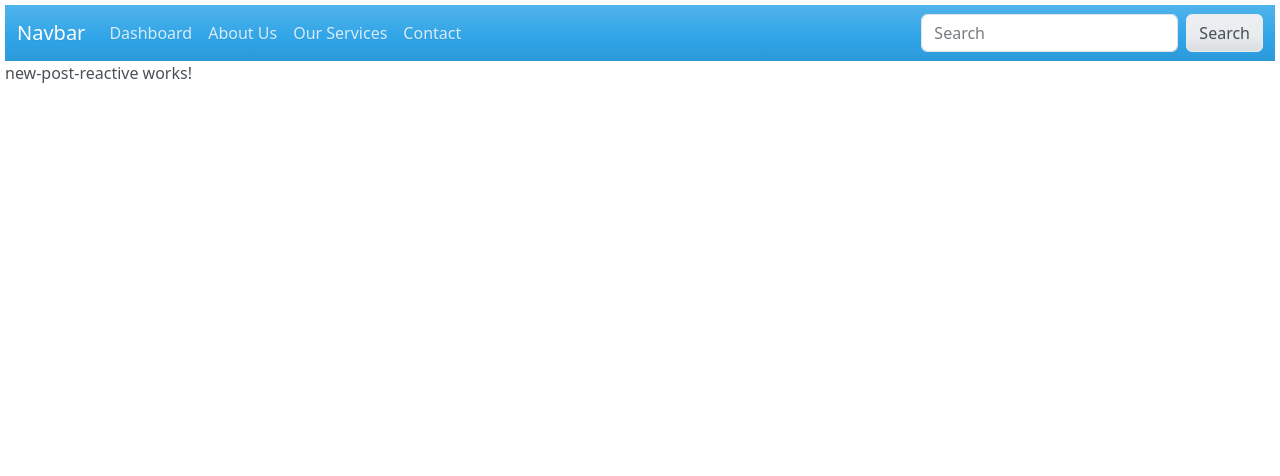
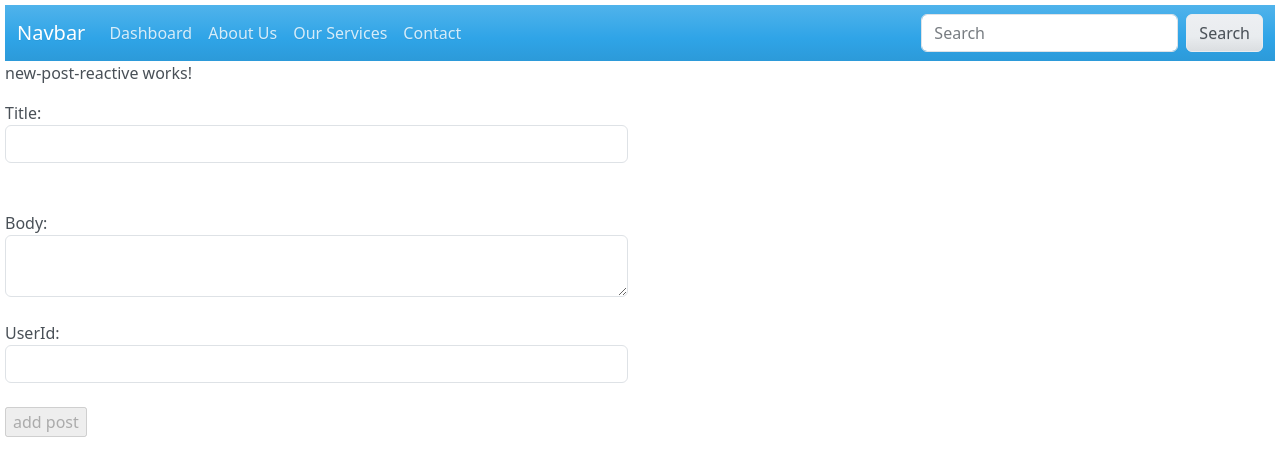
Before and after one commit to imtiyaz-hirani/angular-demo-prj, an Angular app: page /new-post-reactive in a window 1280 px wide. Shown: the top 476 px of the page. Built offline with nearby package versions, Linux system fonts and the light colour scheme.

Commit message:
reactive form template validation error display and form input reads

```diff
--- a/src/app/components/dashboard/components/new-post-reactive/new-post-reactive.component.html
+++ b/src/app/components/dashboard/components/new-post-reactive/new-post-reactive.component.html
@@ -1 +1,31 @@
 <p>new-post-reactive works!</p>
+
+<div class="row">
+  <div class="col-md-6">
+    <form (submit)="onFormSubmit()" [formGroup]="userFormGroup">
+
+      Title:
+      <input type="text" class="form-control" formControlName="title">
+      <br />
+
+      <span *ngIf="userFormGroup.controls['title'].invalid
+           && userFormGroup.controls['title'].touched">
+           <span *ngIf="userFormGroup.controls['title'].errors.required"> Title is required</span>
+           <span *ngIf="userFormGroup.controls['title'].errors.minlength"> Title should have min 3 chars</span>
+           <span *ngIf="userFormGroup.controls['title'].errors.maxlength"> Title can have max 15 chars</span>
+           <span *ngIf="userFormGroup.controls['title'].errors.pattern">  Only alphabets and numbers are allowed</span>
+      </span>
+      <br />
+      Body:
+      <textarea class="form-control" formControlName="body"> </textarea>
+      <br />
+
+      UserId:
+      <input type="text" class="form-control" formControlName="userId">
+      <br />
+
+      <input type="submit" [disabled]="!userFormGroup.valid" value="add post">
+    </form>
+  </div>
+
+</div>
--- a/src/app/components/dashboard/components/new-post-reactive/new-post-reactive.component.ts
+++ b/src/app/components/dashboard/components/new-post-reactive/new-post-reactive.component.ts
@@ -8,18 +8,21 @@ import { FormControl, FormGroup, Validators } from '@angular/forms';
 })
 export class NewPostReactiveComponent implements OnInit {
 
-  userForm: FormGroup;
+  userFormGroup: FormGroup;
   constructor() { }
 
   ngOnInit(): void {
-    this.userForm = new FormGroup({
+    this.userFormGroup = new FormGroup({
       title: new FormControl('',
         [Validators.required, Validators.minLength(3), Validators.maxLength(15),
-        Validators.pattern(/[a-zA-Z0-9 ]+/) ]),
+        Validators.pattern(/^[a-zA-Z0-9 ]+$/) ]),
       body: new FormControl('', Validators.required),
       userId: new FormControl('', Validators.required)
     }
     );
   }
 
+  onFormSubmit(){
+
+  }
 }
```
